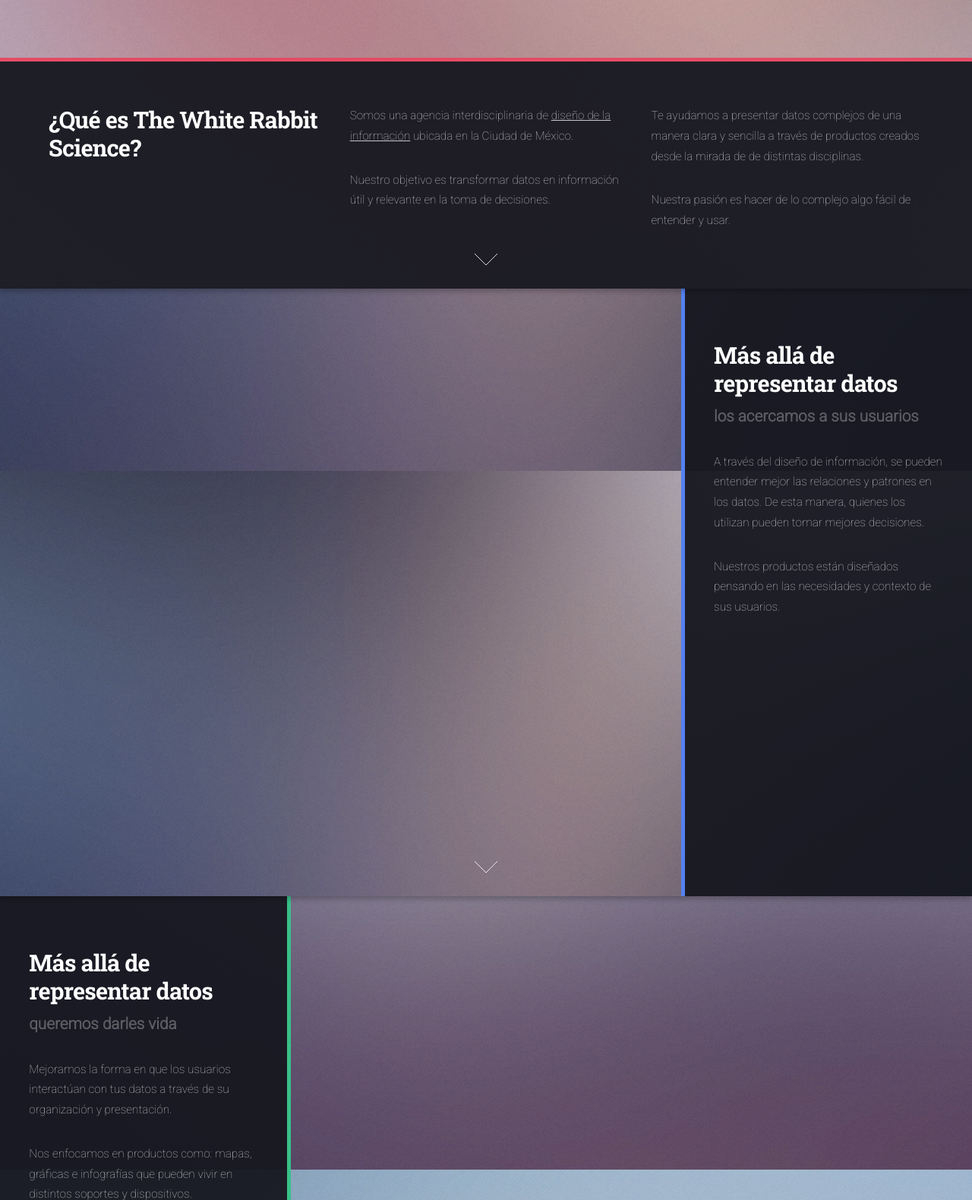
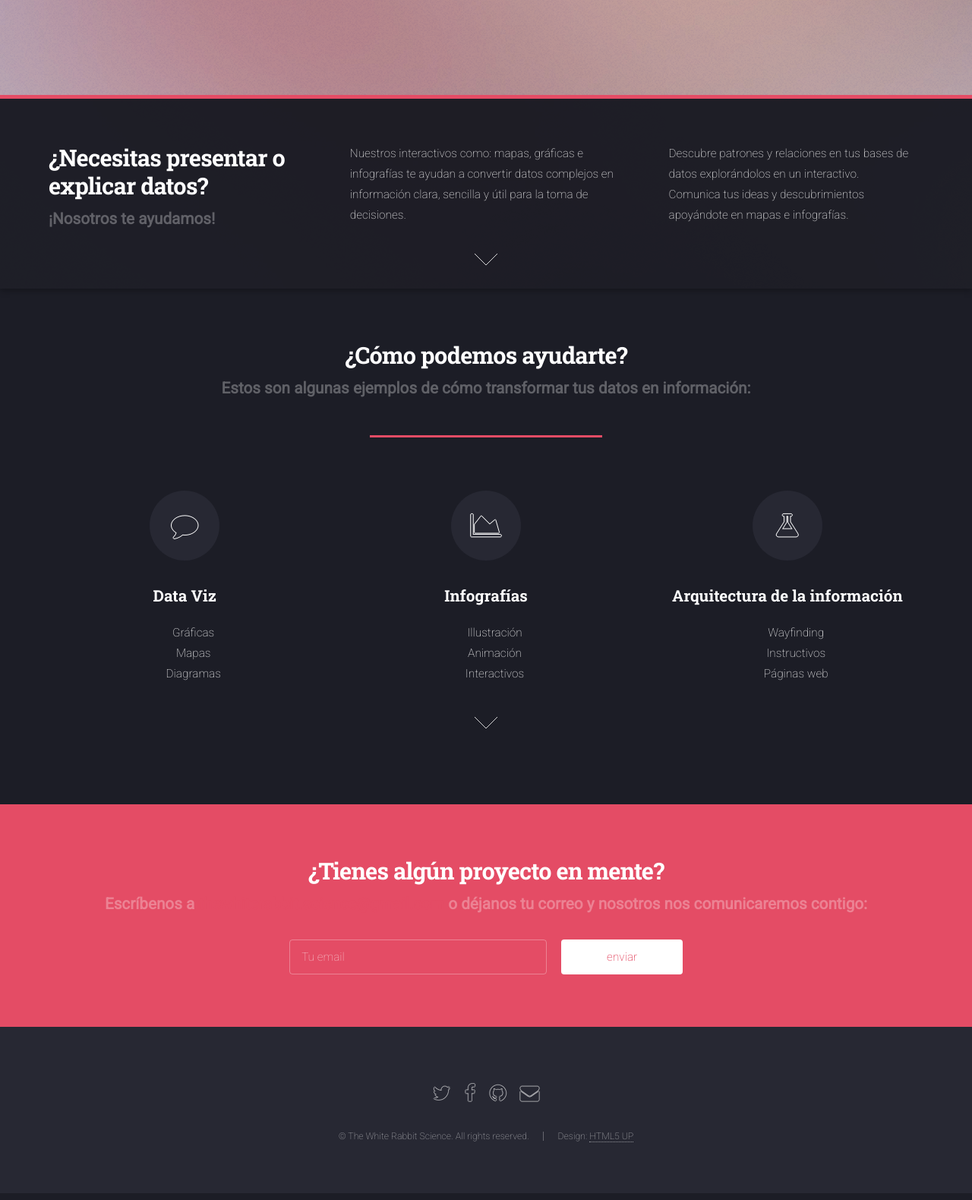
Before and after one commit to thewhiterabbit-science/thewhiterabbit-science.github.io, a plain HTML site: page index.html in a window 1280 px wide. Shown: the part 1220-2800 px from the top of the page at 76% size. Drawn offline with Linux system fonts and the light colour scheme.

Commit message:
Projects file

```diff
--- a/assets/css/main.css
+++ b/assets/css/main.css
@@ -1,5 +1,5 @@
 @import url("font-awesome.min.css");
-@import url("https://fonts.googleapis.com/css?family=Roboto:100,300,100italic,300italic");
+@import url("https://fonts.googleapis.com/css?family=Roboto:200,400,200italic,400italic");
 @import url('https://fonts.googleapis.com/css?family=Roboto+Slab:700');
 
 /*
@@ -28,7 +28,7 @@
 	}
 
 	ol, ul {
-		list-style: none;
+		/*list-style: none;*/
 	}
 
 	blockquote, q {
--- a/index.html
+++ b/index.html
@@ -27,7 +27,7 @@
 						<header>
 							<h2>The White Rabbit Science</h2>
 							<p>Transformamos datos en información.</p>
-							<p></p>
+
 
 						</header>
 						<span class="image"><img src="images/pic01.jpg" alt="" /></span>
@@ -43,45 +43,50 @@
 							<div class="row">
 								<div class="4u 12u$(medium)">
 									<header>
-										<h2>¿Qué es The White Rabbit Science?</h2>
-										<p></p>
+										<h2>¿Necesitas presentar o explicar datos?</h2>
+										<p> ¡Nosotros te ayudamos!</p>
 									</header>
 								</div>
 								<div class="4u 12u$(medium)">
-									<p>Somos una agencia interdisciplinaria de <u>diseño de la información</u> ubicada en la Ciudad de México.</p>
-									<p>Nuestro objetivo es transformar datos en información útil y relevante en la toma de decisiones.</p>
+									<p>Nuestros interactivos como: mapas, gráficas e infografías te ayudan a convertir datos complejos en información clara, sencilla y útil para la toma de decisiones. </p>
+
+
 
 								</div>
 								<div class="4u$ 12u$(medium)">
-									<p>Te ayudamos a presentar datos complejos de una manera clara y sencilla a través de productos creados desde la mirada de de distintas disciplinas. </p>
-									<p>Nuestra pasión es hacer de lo complejo algo fácil de entender y usar.</p>
+
+										<ul>
+											<li>Descubre patrones y relaciones en tus bases de datos explorándolos en un interactivo.</li>
+											<li>Comunica tus ideas y descubrimientos apoyándote en mapas e infografías.</li>
+										</ul>
+
 								</div>
 							</div>
 						</div>
 					</div>
-					<a href="#two" class="goto-next scrolly">Next</a>
+					<a href="#four" class="goto-next scrolly">Next</a>
 				</section>
 
 			<!-- Two -->
-				<section id="two" class="spotlight style2 right">
+				<!-- <section id="two" class="spotlight style2 right">
 
 					<span class="image fit main"><img src="images/pic03.jpg" alt="" /></span>
 					<div class="content">
 						<header>
-							<h2>Más allá de representar datos</h2>
-							<p>los acercamos a sus usuarios </p>
+							<h2>Somos un equipo interdisciplinario</h2>
+							<p> de diseño de la información</p>
 						</header>
-						<p>A través del diseño de información, se pueden entender mejor las relaciones y patrones en los datos. De esta manera, quienes los utilizan pueden tomar mejores decisiones.</p>
-						<p>Nuestros productos están diseñados pensando en las necesidades y contexto de sus usuarios.</p>
-						<!-- <ul class="actions">
-							<li><a href="#" class="button">Ver más</a></li>
-						</ul> -->
+						<p>Abordamos los problemas desde el punto de vista de diferentes disciplinas como, comunicación, diseño y tecnología.</p>
+
+						<ul class="actions">
+							<li><a href="#" class="button">Conoce al equipo</a></li>
+						</ul>
 					</div>
-					<a href="#three" class="goto-next scrolly">Next</a>
-				</section>
+					<a href="#four" class="goto-next scrolly">Next</a>
+				</section> -->
 
 			<!-- Three -->
-				<section id="three" class="spotlight style3 left">
+			<!-- 	<section id="three" class="spotlight style3 left">
 					<span class="image fit main bottom"><img src="images/pic04.jpg" alt="" /></span>
 					<div class="content">
 						<header>
@@ -93,19 +98,19 @@
 						<p>Nos enfocamos en productos como: mapas, gráficas e infografías que pueden vivir en distintos soportes y dispositivos. </p>
 
 						<p></p>
-						<!-- <ul class="actions">
+						<ul class="actions">
 							<li><a href="#" class="button">Ver más</a></li>
-						</ul> -->
+						</ul>
 					</div>
 					<a href="#four" class="goto-next scrolly">Next</a>
-				</section>
+				</section> -->
 
 			<!-- Four -->
 				<section id="four" class="wrapper style1 special fade-up">
 					<div class="container">
 						<header class="major">
 							<h2>¿Cómo podemos ayudarte?</h2>
-							<p>Estos son algunas maneras de transformar tus datos en información:</p>
+							<p>Estos son algunas ejemplos de cómo transformar tus datos en información:</p>
 						</header>
 						<div class="box alt">
 							<div class="row uniform">
@@ -140,7 +145,7 @@
 						</div>
 						<footer class="major">
 							<ul class="actions">
-								<li><a href="#" class="button">CTA</a></li>
+								<li><a href="#five" class="goto-next scrolly">CTA</a></li>
 							</ul>
 						</footer>
 					</div>
@@ -151,12 +156,12 @@
 					<div class="container">
 						<header>
 							<h2>¿Tienes algún proyecto en mente?</h2>
-							<p>Comunícate con nosotros</p>
+							<p>Escríbenos a <a href="mailto:thewhiterabbit.science@gmail.com">thewhiterabbit.science@gmail.com</a> o déjanos tu correo y nosotros nos comunicaremos contigo:</p>
 						</header>
 						<form method="post" action="#" class="container 50%">
 							<div class="row uniform 50%">
-								<div class="8u 12u$(xsmall)"><input type="email" name="email" id="email" placeholder="Your Email Address" /></div>
-								<div class="4u$ 12u$(xsmall)"><input type="submit" value="Get Started" class="fit special" /></div>
+								<div class="8u 12u$(xsmall)"><input type="email" name="email" id="email" placeholder="Tu email" /></div>
+								<div class="4u$ 12u$(xsmall)"><input type="submit" value="enviar" class="fit special" /></div>
 							</div>
 						</form>
 					</div>
```
